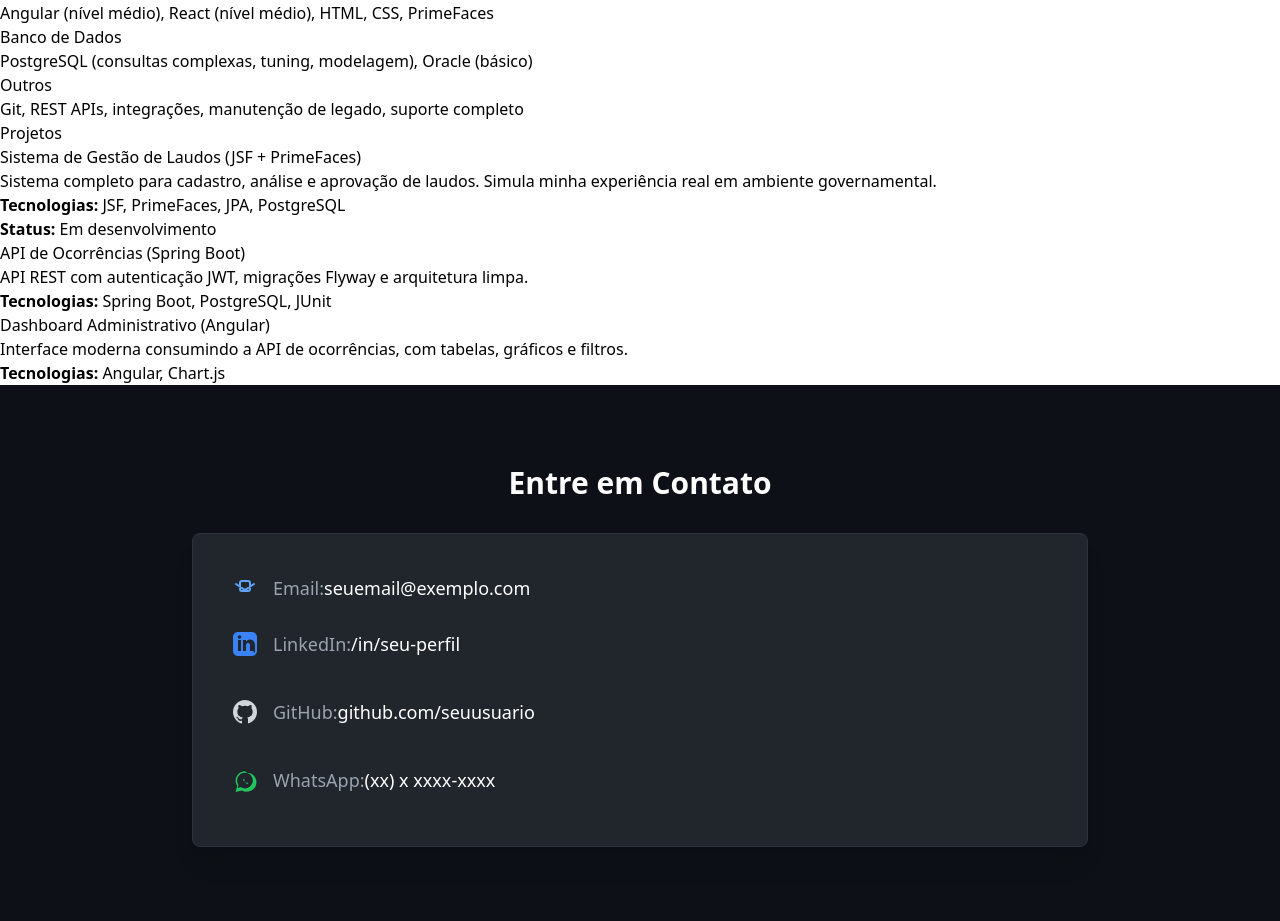
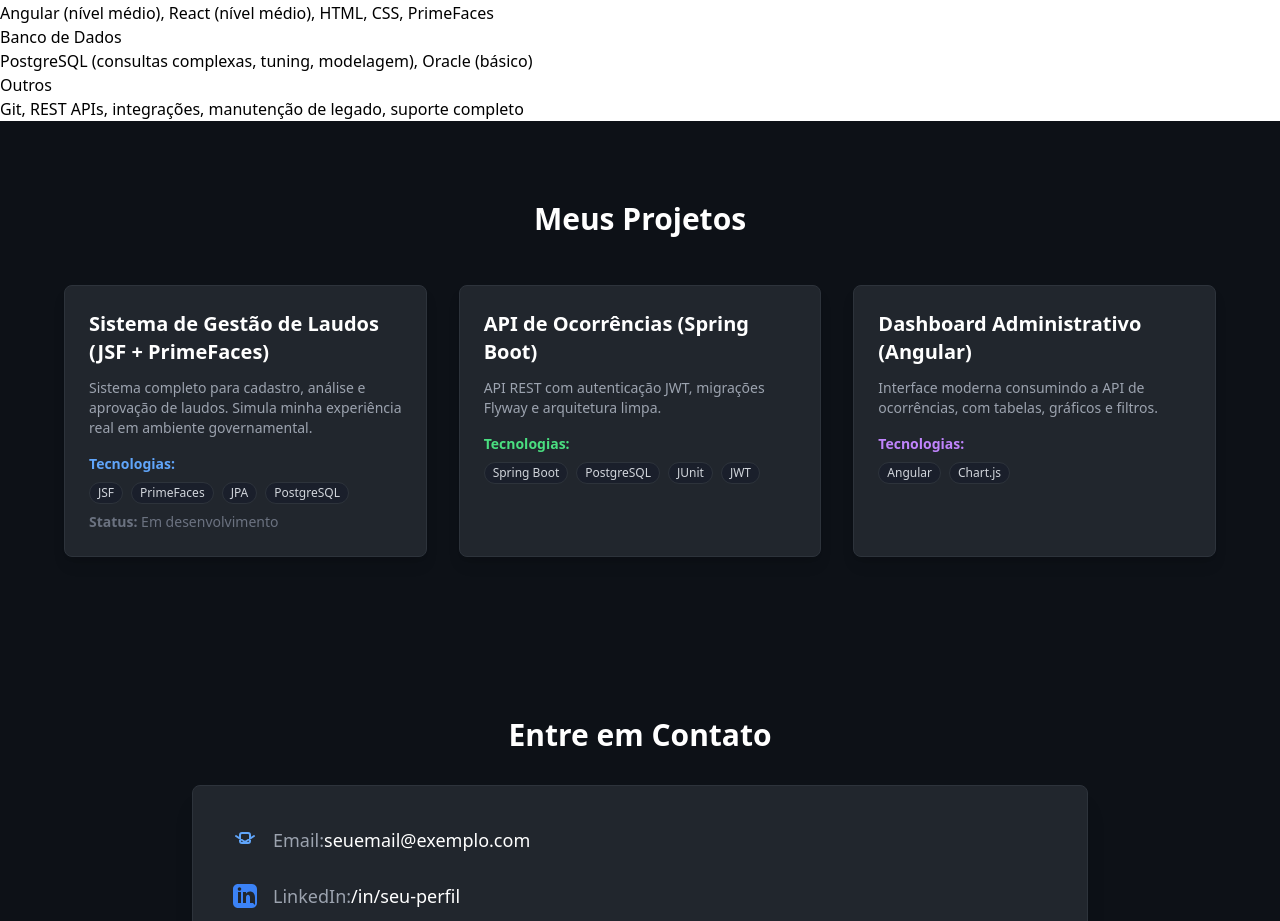
Before and after one commit to desmazelo/portfolio-angular, an Angular app: page / in a window 1280 px wide. Shown: the part 1320-2241 px from the top of the page. Built offline with nearby package versions, Linux system fonts and the light colour scheme.

Commit message:
style(projects): adiciona novo estilo e responsabilidade com Tailwind

```diff
--- a/src/app/components/projects/projects.html
+++ b/src/app/components/projects/projects.html
@@ -1,32 +1,61 @@
-<section>
-  <h2>Projetos</h2>
+<section id="work" class="py-12 sm:py-20 px-4 bg-[#0D1117] scroll-mt-20">
+  <div class="max-w-6xl mx-auto">
+    <h2 class="text-2xl sm:text-3xl font-bold text-center text-white mb-8 sm:mb-12">
+      Meus Projetos
+    </h2>
 
-  <!-- PROJETO 1 -->
-  <div class="card">
-    <h3>Sistema de Gestão de Laudos (JSF + PrimeFaces)</h3>
-    <p>
+    <div class="grid grid-cols-1 md:grid-cols-2 lg:grid-cols-3 gap-6 sm:gap-8">
+
+      <div class="bg-[#21262D] rounded-lg p-6 transform hover:scale-[1.02] transition-all duration-300 shadow-lg border border-[#2D333B] hover:border-blue-500/50">
+        <h3 class="text-xl font-bold text-white mb-3">Sistema de Gestão de Laudos (JSF + PrimeFaces)</h3>
+        <p class="text-sm text-gray-400 mb-4">
           Sistema completo para cadastro, análise e aprovação de laudos.
           Simula minha experiência real em ambiente governamental.
         </p>
-    <p><strong>Tecnologias:</strong> JSF, PrimeFaces, JPA, PostgreSQL</p>
-    <p><strong>Status:</strong> Em desenvolvimento</p>
+
+        <div class="space-y-2 mt-4">
+            <p class="text-sm font-semibold text-blue-400">Tecnologias:</p>
+            <div class="flex flex-wrap gap-2">
+                <span class="px-2 py-0.5 bg-[#1A1F2B] rounded-full text-xs font-medium text-gray-300 border border-[#2D333B]">JSF</span>
+                <span class="px-2 py-0.5 bg-[#1A1F2B] rounded-full text-xs font-medium text-gray-300 border border-[#2D333B]">PrimeFaces</span>
+                <span class="px-2 py-0.5 bg-[#1A1F2B] rounded-full text-xs font-medium text-gray-300 border border-[#2D333B]">JPA</span>
+                <span class="px-2 py-0.5 bg-[#1A1F2B] rounded-full text-xs font-medium text-gray-300 border border-[#2D333B]">PostgreSQL</span>
+            </div>
+        </div>
+        <p class="text-sm text-gray-500 mt-2"><strong>Status:</strong> Em desenvolvimento</p>
       </div>
 
-  <!-- PROJETO 2 -->
-  <div class="card">
-    <h3>API de Ocorrências (Spring Boot)</h3>
-    <p>
+      <div class="bg-[#21262D] rounded-lg p-6 transform hover:scale-[1.02] transition-all duration-300 shadow-lg border border-[#2D333B] hover:border-green-500/50">
+        <h3 class="text-xl font-bold text-white mb-3">API de Ocorrências (Spring Boot)</h3>
+        <p class="text-sm text-gray-400 mb-4">
           API REST com autenticação JWT, migrações Flyway e arquitetura limpa.
         </p>
-    <p><strong>Tecnologias:</strong> Spring Boot, PostgreSQL, JUnit</p>
+
+        <div class="space-y-2 mt-4">
+            <p class="text-sm font-semibold text-green-400">Tecnologias:</p>
+            <div class="flex flex-wrap gap-2">
+                <span class="px-2 py-0.5 bg-[#1A1F2B] rounded-full text-xs font-medium text-gray-300 border border-[#2D333B]">Spring Boot</span>
+                <span class="px-2 py-0.5 bg-[#1A1F2B] rounded-full text-xs font-medium text-gray-300 border border-[#2D333B]">PostgreSQL</span>
+                <span class="px-2 py-0.5 bg-[#1A1F2B] rounded-full text-xs font-medium text-gray-300 border border-[#2D333B]">JUnit</span>
+                <span class="px-2 py-0.5 bg-[#1A1F2B] rounded-full text-xs font-medium text-gray-300 border border-[#2D333B]">JWT</span>
+            </div>
+        </div>
       </div>
 
-  <!-- PROJETO 3 -->
-  <div class="card">
-    <h3>Dashboard Administrativo (Angular)</h3>
-    <p>
+      <div class="bg-[#21262D] rounded-lg p-6 transform hover:scale-[1.02] transition-all duration-300 shadow-lg border border-[#2D333B] hover:border-purple-500/50">
+        <h3 class="text-xl font-bold text-white mb-3">Dashboard Administrativo (Angular)</h3>
+        <p class="text-sm text-gray-400 mb-4">
           Interface moderna consumindo a API de ocorrências, com tabelas, gráficos e filtros.
         </p>
-    <p><strong>Tecnologias:</strong> Angular, Chart.js</p>
+
+        <div class="space-y-2 mt-4">
+            <p class="text-sm font-semibold text-purple-400">Tecnologias:</p>
+            <div class="flex flex-wrap gap-2">
+                <span class="px-2 py-0.5 bg-[#1A1F2B] rounded-full text-xs font-medium text-gray-300 border border-[#2D333B]">Angular</span>
+                <span class="px-2 py-0.5 bg-[#1A1F2B] rounded-full text-xs font-medium text-gray-300 border border-[#2D333B]">Chart.js</span>
+            </div>
+        </div>
+      </div>
+    </div>
   </div>
 </section>
```
Lines whose indentation alone changed are shown as unchanged.
